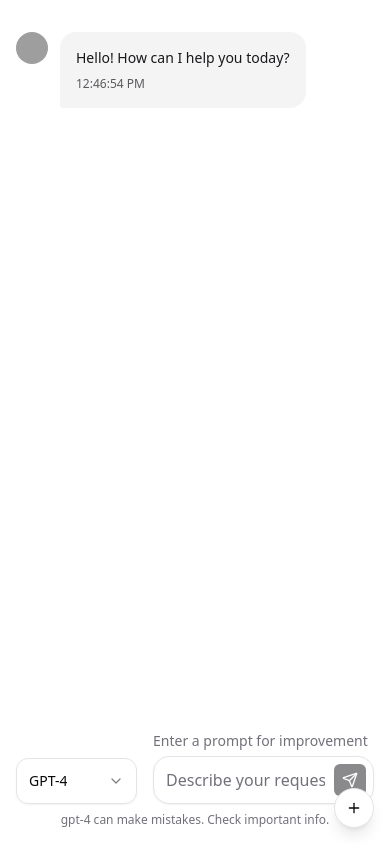
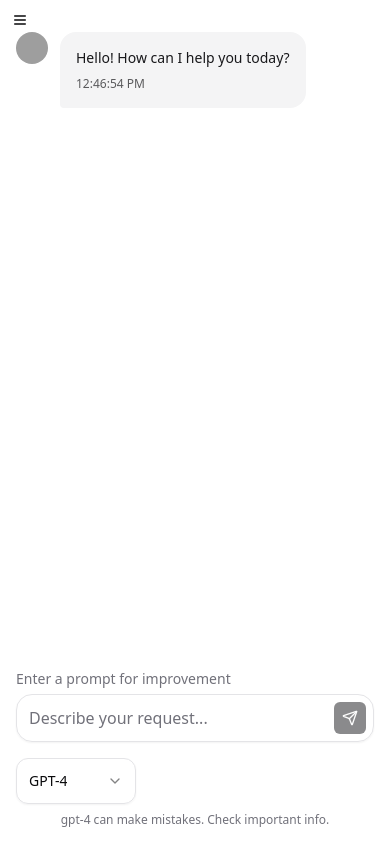
Before and after one commit to venawm/promptly, a Next.js app: page /chat/1 in a window 390 px wide. Built offline with nearby package versions, Linux system fonts and the light colour scheme; grey boxes are pictures that could not be loaded.

Commit message:
fix: responsive issue in chat page model dropdown

```diff
--- a/components/chat/model-selector.tsx
+++ b/components/chat/model-selector.tsx
@@ -24,7 +24,7 @@ const ModelSelector: React.FC<ModelSelectorProps> = ({
       onValueChange={onModelChange}
       disabled={disabled}
     >
-      <SelectTrigger className="w-[180px] py-[22px] rounded-xl">
+      <SelectTrigger className="w-[120px] md:w-[180px] py-[22px] rounded-xl">
         <SelectValue placeholder="Select model" />
       </SelectTrigger>
       <SelectContent>
--- a/components/chat/sidebar.tsx
+++ b/components/chat/sidebar.tsx
@@ -1,18 +1,21 @@
 "use client";
 
-import { Plus } from "lucide-react";
+import { Menu, Plus } from "lucide-react";
 import { Button } from "../ui/button";
 import { ScrollArea } from "../ui/scroll-area";
 import ChatCard from "./chat-card";
 import { dummyChats } from "@/data/chat";
-import { Sheet, SheetContent, SheetTrigger } from "../ui/sheet";
+import { Sheet, SheetContent, SheetTitle, SheetTrigger } from "../ui/sheet";
+import Link from "next/link";
 
 const SideBar = () => {
   return (
     <>
       {/* Desktop Sidebar */}
       <div className="hidden md:flex w-64 border-r bg-muted/40 flex-col">
-        <h1 className="px-4 pt-4 text-2xl font-bold italic">Promptly</h1>
+        <Link href={"/"} className="px-4 pt-4 text-2xl font-bold italic">
+          Promptly
+        </Link>
         <div className="p-4 pb-2">
           <Button className="w-full justify-between" variant="secondary">
             New Chat
@@ -32,14 +35,16 @@ const SideBar = () => {
           <Button
             variant="outline"
             size="icon"
-            className="fixed bottom-4 right-4 z-50 md:hidden rounded-full shadow-lg"
+            className="fixed inset-0 z-50 md:hidden rounded-full  bg-transparent border-none shadow-none"
           >
-            <Plus className="h-6 w-6" />
+            <Menu className="h-4 w-4" />
           </Button>
         </SheetTrigger>
         <SheetContent side="left" className="w-64 p-0">
           <div className="w-full h-full flex flex-col">
-            <h1 className="px-4 pt-4 text-2xl font-bold italic">Promptly</h1>
+            <SheetTitle className="px-4 pt-4 text-2xl font-bold italic">
+              Promptly
+            </SheetTitle>
             <div className="p-4 pb-2">
               <Button className="w-full justify-between" variant="secondary">
                 New Chat
--- a/components/layout/chat/chat-area.tsx
+++ b/components/layout/chat/chat-area.tsx
@@ -85,7 +85,7 @@ const ChatArea = () => {
 
       <div className="p-4 pt-2 bg-background">
         <div className="max-w-4xl mx-auto">
-          <div className="relative flex justify-center items-end gap-4">
+          <div className="relative flex flex-col-reverse md:flex-row justify-center items-start md:items-end gap-4">
             {/* Model Select Component */}
             <ModelSelector
               selectedModel={selectedModel}
--- a/components/layout/header/mobile-navbar.tsx
+++ b/components/layout/header/mobile-navbar.tsx
@@ -59,7 +59,7 @@ const MobileNavbar = ({
           </div>
           <div className="border-t p-4 space-y-2">
             <Button variant="outline" className="w-full rounded-full" asChild>
-              <Link href="/signin">Sign In</Link>
+              <Link href="/chat">Sign In</Link>
             </Button>
             <Button className="w-full rounded-full" asChild>
               <Link href="/chat">Get Started</Link>
```
